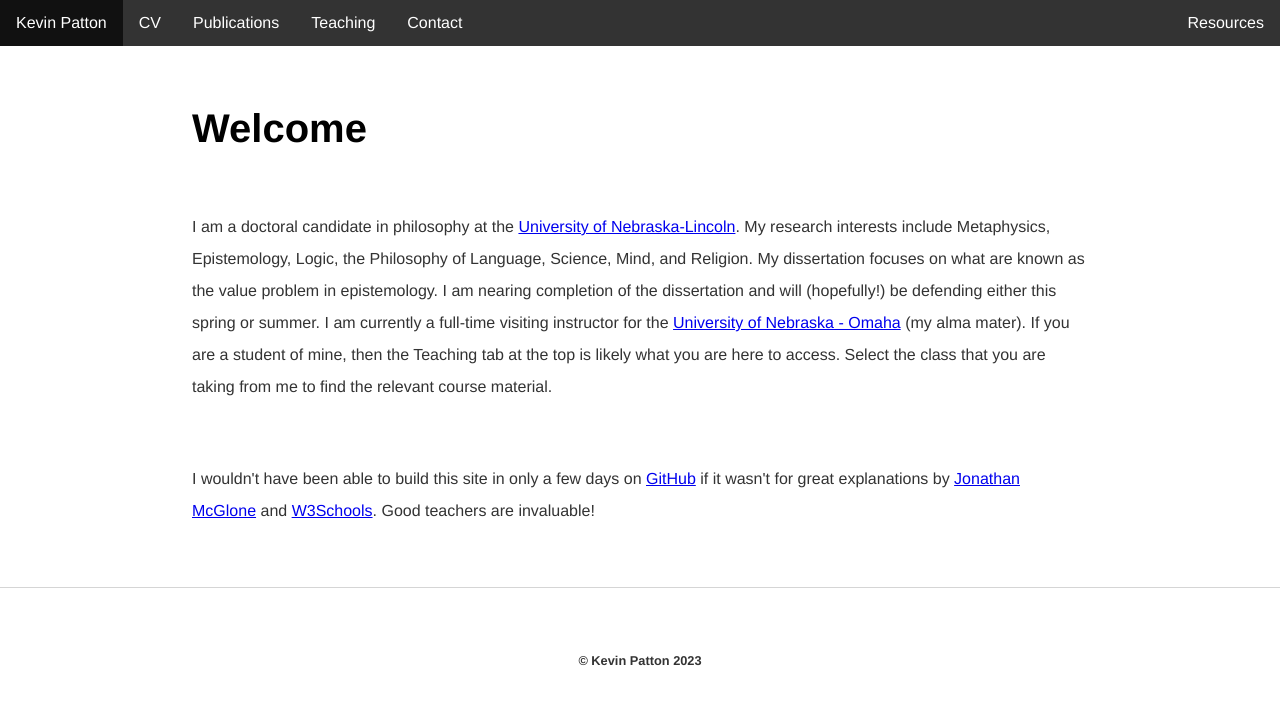
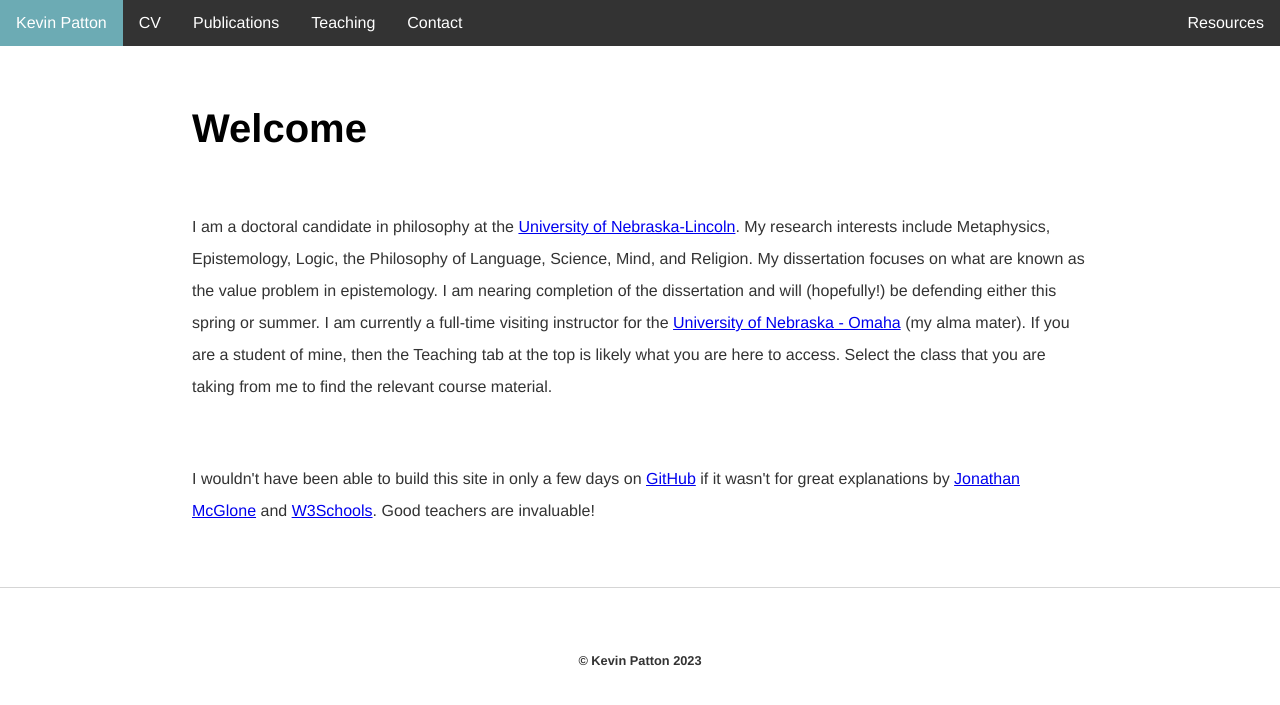
Before and after one commit to kevinjpatton/kevinjpatton.github.io, a Jekyll site: the page built from index.html, in a window 1280 px wide. Shown: the top 705 px of the page. Built offline with Jekyll 4.4.1, drawn with Linux system fonts in a browser that asks for light colours; Markdown is read by kramdown in place of the engine named in the settings.

Commit message:
Update default.html

```diff
--- a/_layouts/default.html
+++ b/_layouts/default.html
@@ -16,10 +16,12 @@
     padding: 0;
     overflow: hidden;
     background-color: #333;
-          font-family:'Helvetica', 'Arial', 'Sans-Serif';
+    font-family: 'Helvetica', 'Arial', 'Sans-Serif';
 }
 
-        ul.topnav li {float: left;}
+ul.topnav li {
+    float: left;
+}
 
 ul.topnav li a {
     display: block;
@@ -29,26 +31,28 @@
     text-decoration: none;
 }
 
-        ul.topnav li a:hover:not(.active) {background-color: #111;}
+ul.topnav li a.active,
+ul.topnav li a:hover:not(.active) {
+    background-color: #6cabb4;
+}
 
-        ul.topnav li a.active {background-color: #6cabb4;}
+@media screen and (max-width: 600px) {
+    ul.topnav li.right,
+    ul.topnav li {
+        float: none;
+    }
+}
 
-        ul.topnav li.right {float: right;}
-
-        @media screen and (max-width: 600px){
-          ul.topnav li.right,
-          ul.topnav li {float: none;}
-        }
       </style>
     </head>
     <body>
       <ul class="topnav">
-        <li{% if page.url == '/' %} class="active"{% endif %}><a href="/">Kevin Patton</a></li>
-        <li{% if page.url == '/cv' %} class="active"{% endif %}><a href="/cv">CV</a></li>
-        <li{% if page.url == '/pubs' %} class="active"{% endif %}><a href="/pubs">Publications</a></li>
-        <li{% if page.url == '/teaching' %} class="active"{% endif %}><a href="/teaching">Teaching</a></li>
-        <li{% if page.url == '/contact' %} class="active"{% endif %}><a href="/contact">Contact</a></li>
-        <li class="right{% if page.url == '/resources' %} active{% endif %}"><a href="/resources">Resources</a></li>
+    <li><a class="{{ '/' == page.url ? 'active' : '' }}" href="/">Kevin Patton</a></li>
+    <li><a class="{{ '/cv' in page.url ? 'active' : '' }}" href="/cv">CV</a></li>
+    <li><a class="{{ '/pubs' in page.url ? 'active' : '' }}" href="/pubs">Publications</a></li>
+    <li><a class="{{ '/teaching' in page.url ? 'active' : '' }}" href="/teaching">Teaching</a></li>
+    <li><a class="{{ '/contact' in page.url ? 'active' : '' }}" href="/contact">Contact</a></li>
+    <li class="right"><a class="{{ '/resources' in page.url ? 'active' : '' }}" href="/resources">Resources</a></li>
 </ul>
       <div class="container">
         {{ content }}
```
Lines whose indentation alone changed are shown as unchanged.
